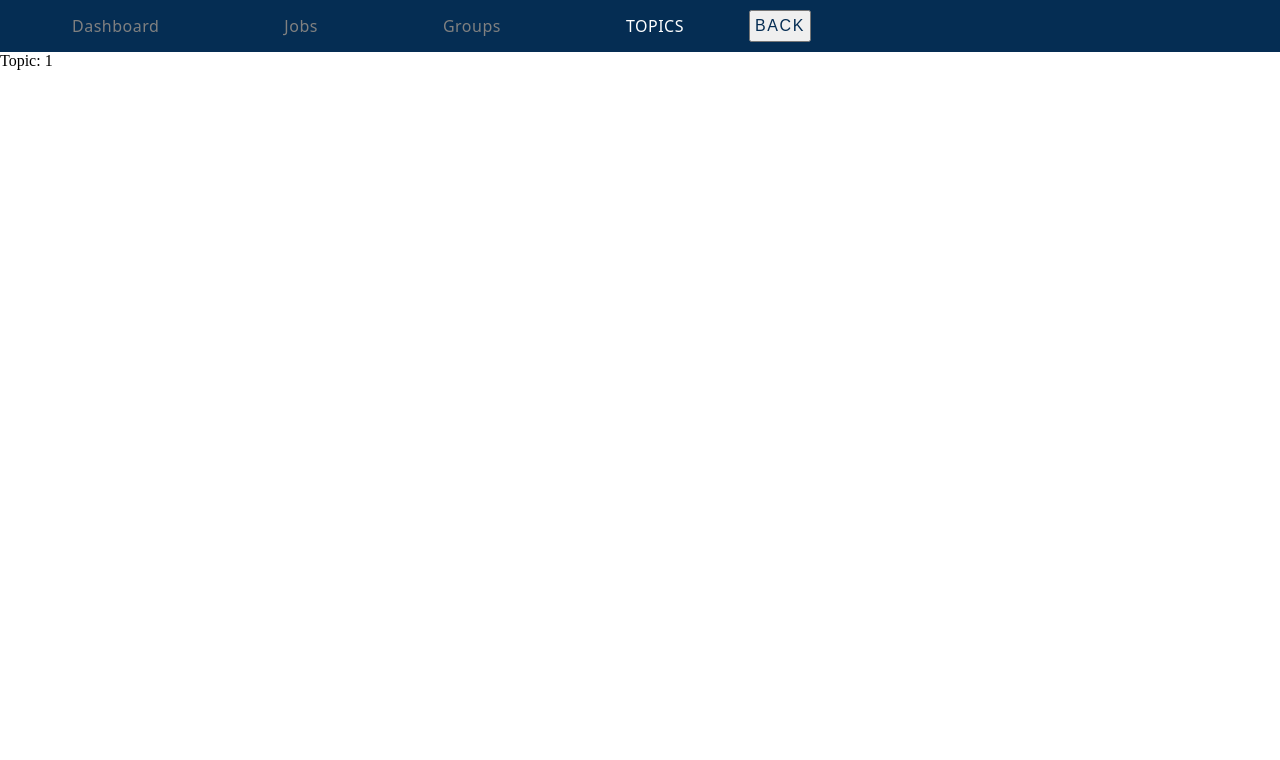
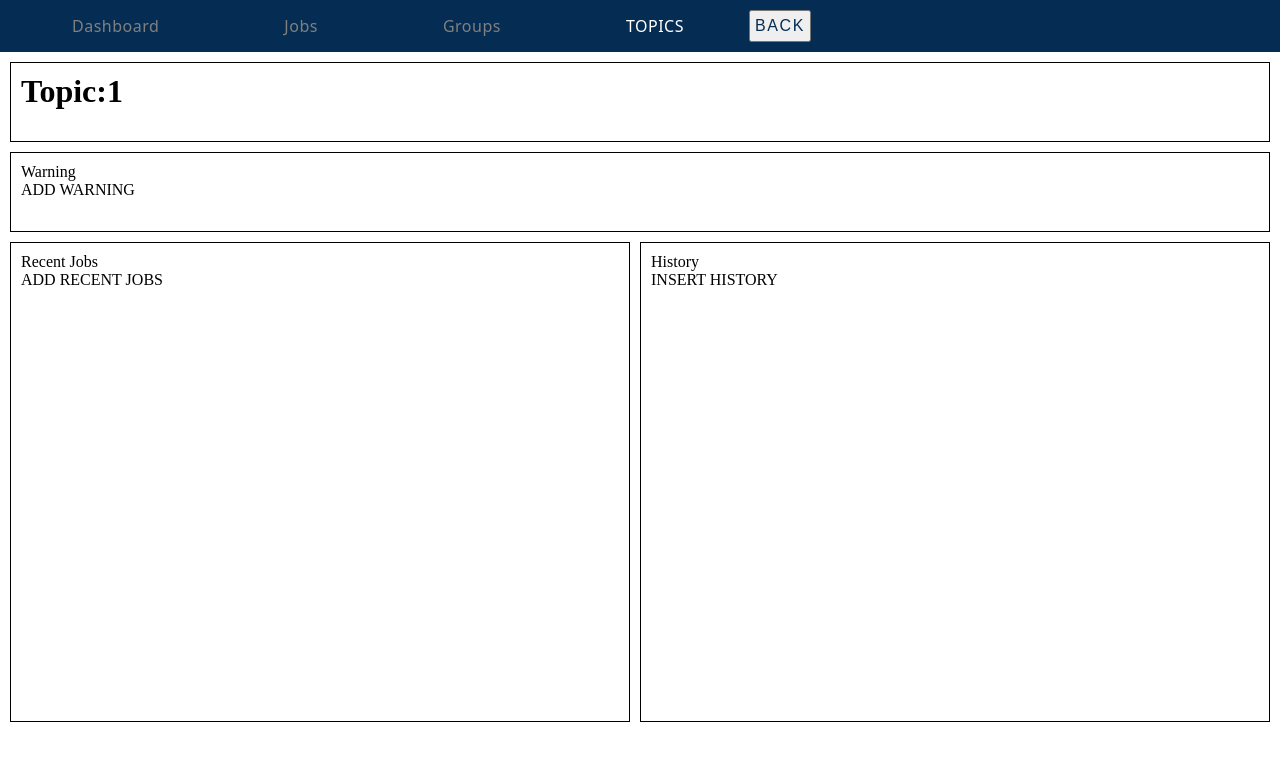
Before and after one commit to tedski999/MLP-Job-Dashboard, a React app: page /topics/1 in a window 1280 px wide. Built offline with nearby package versions, Linux system fonts and the light colour scheme.

Commit message:
Added Layout for Topic View

```diff
--- a/src/client/Views/Topic.js
+++ b/src/client/Views/Topic.js
@@ -4,8 +4,21 @@ import { useParams } from "react-router-dom";
 export default function Topic() {
 	const { name } = useParams();
 	return (
-		<div>
-			<p>Topic: {name}</p>
+		<div className = "topic-page-container">
+			<div className="topic-page-header">
+				<h1>Topic:{name}</h1>
+			</div>
+			<div className = "topic-page-warning-section"> Warning
+				<div>ADD WARNING</div>
+			</div>
+			<div className = "topic-page-recentJobs-section"> Recent Jobs
+				<div> ADD RECENT JOBS </div>
+			</div>
+			<div className = "topic-page-history-section"> History
+				<div>INSERT HISTORY</div>
+			</div>
+			{/* <p>Topic: {name}</p> */}
+
 		</div>
 	);
 }
--- a/src/client/style.scss
+++ b/src/client/style.scss
@@ -201,6 +201,45 @@ $white: #fff;
 
 }
 
-.job-page-containr div {
-	border: 1px solid #000;
+// .job-page-containr div {
+// 	border: 1px solid #000;
+// }
+
+.topic-page-container{
+	// width: 100vw;
+	// height: 100vh;
+	display: grid;
+	grid-template-columns: 1fr 1fr;
+	grid-template-rows: 80px 80px 480px ;
+
+	gap: 10px;
+	padding: 10px;
+	box-sizing: border-box;
+
+	.topic-page-header{
+		padding: 10px;
+		grid-column-start: 1;
+		grid-column-end: 4;
+		border: 1px solid #000;
+	}
+	.topic-page-warning-section{
+		padding: 10px;
+		grid-column-start: 1;
+		grid-column-end: 4;
+		border: 1px solid #000;
+	}
+	.topic-page-recentJobs-section{
+		padding: 10px;
+		grid-column-start: 1;
+		grid-column-end: 2;
+		border: 1px solid #000;
+
+	}
+	.topic-page-history-section{
+		padding: 10px;
+		grid-column-start: 2;
+		grid-column-end: 4;
+		border: 1px solid #000;
+	}
+
 }
```
